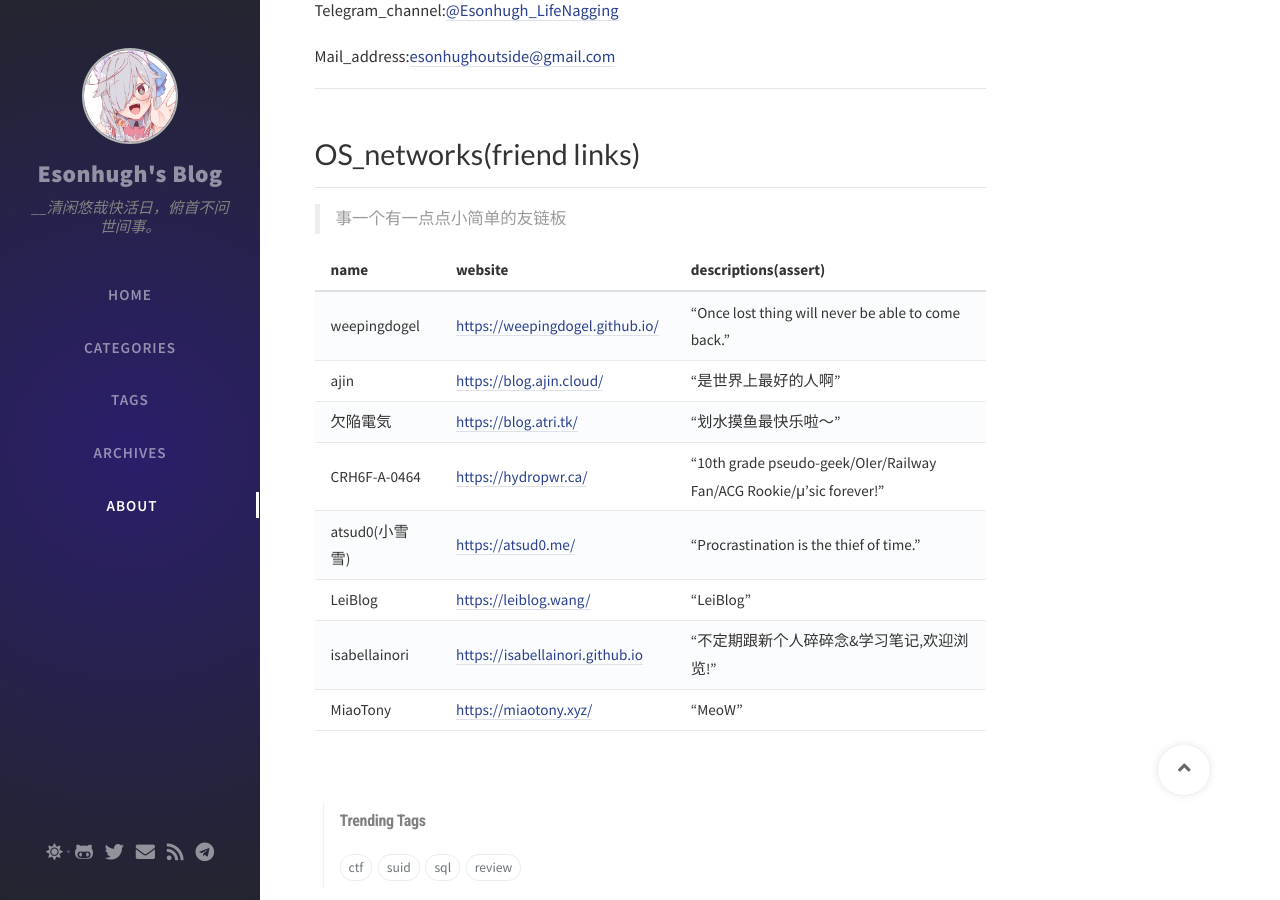
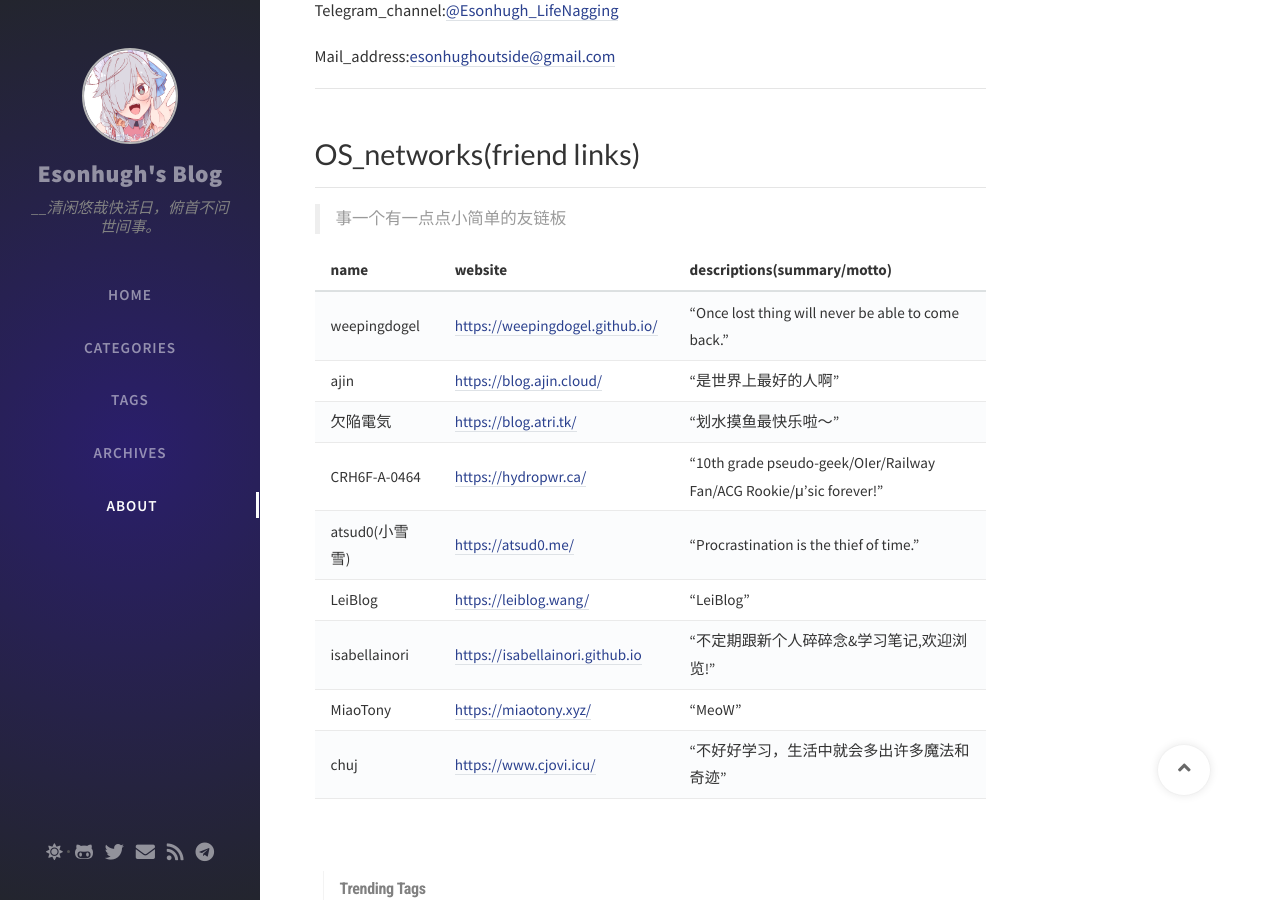
Before and after one commit to Hdu-ZhangYi/Hdu-ZhangYi.github.io, a Jekyll site: the page built from tabs/about.md, in a window 1280 px wide and 900 px high, scrolled down 2131 px. Built offline with Jekyll 4.4.1, drawn with Linux system fonts in a browser that asks for light colours; nearby versions of some CDN libraries; comment, search, counter and statistics services are not loaded.

Commit message:
update cj friend link

```diff
--- a/tabs/about.md
+++ b/tabs/about.md
@@ -124,7 +124,7 @@ Mail_address:<esonhughoutside@gmail.com>
 
 > 事一个有一点点小简单的友链板
 
-name|website|descriptions(assert)
+name|website|descriptions(summary/motto)
 ----|---|---
 weepingdogel|[https://weepingdogel.github.io/](https://weepingdogel.github.io/)|"Once lost thing will never be able to come back."
 ajin|[https://blog.ajin.cloud/](https://ajin.cloud/)|"是世界上最好的人啊"
@@ -134,7 +134,7 @@ atsud0(小雪雪)|[https://atsud0.me/](https://atsud0.me/)|"Procrastination is t
 LeiBlog|[https://leiblog.wang/](https://leiblog.wang/)|"LeiBlog"
 isabellainori|[https://isabellainori.github.io](https://isabellainori.github.io)|"不定期跟新个人碎碎念&学习笔记,欢迎浏览!"
 MiaoTony|[https://miaotony.xyz/](https://miaotony.xyz/)|"MeoW"
-
+chuj|[https://www.cjovi.icu/](https://www.cjovi.icu/)|"不好好学习，生活中就会多出许多魔法和奇迹"
 
 <!--
 space for update
```
